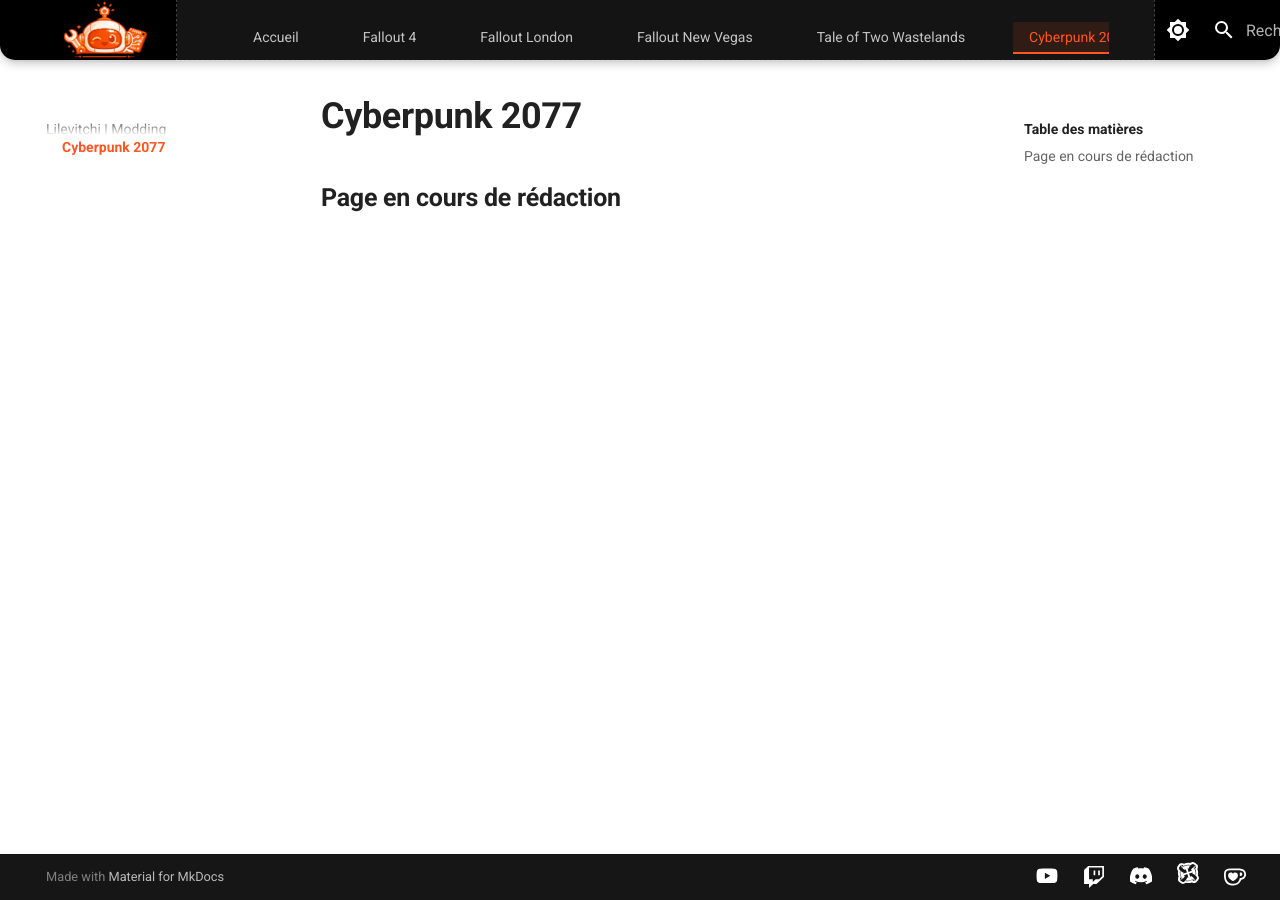
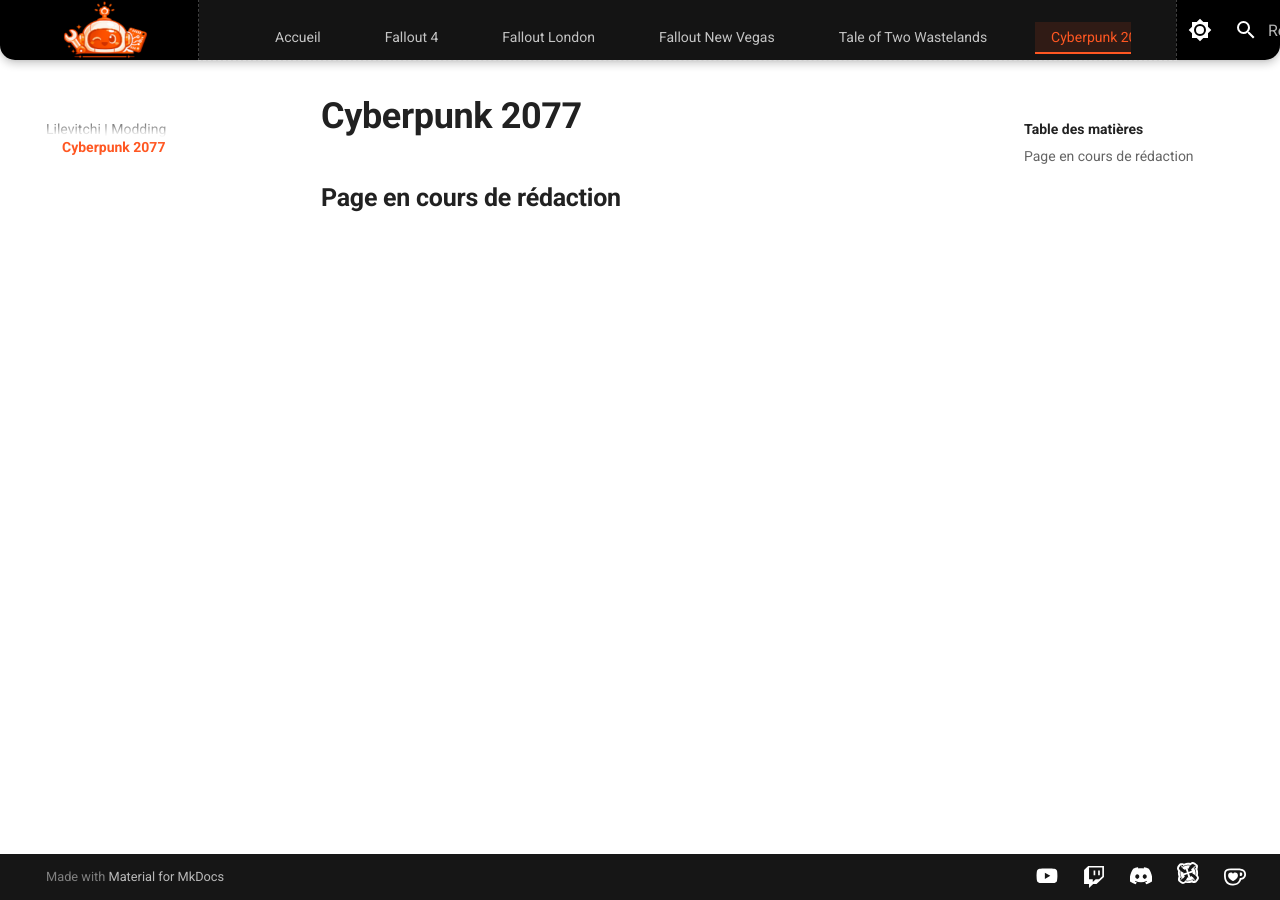
Before and after one commit to Lilevitchi/lilevitchi.github.io, an MkDocs documentation site: the page built from docs/cyberpunk/index.md, in a window 1280 px wide. Built offline with MkDocs 1.6.1 and Material for MkDocs 9.7.7, drawn with Linux system fonts in a browser that asks for light colours.

Commit message:
Update extra.css

```diff
--- a/docs/stylesheets/extra.css
+++ b/docs/stylesheets/extra.css
@@ -100,27 +100,29 @@
   padding: 0 var(--space-md);
 }
 
-[data-md-color-scheme] .md-header__title {
-  display: flex;
-  align-items: center;
-  margin-left: 0.5rem;
-}
-
 /* Logo */
 [data-md-color-scheme] .md-logo img {
   height: 60px;
   display: block;
 }
 
-/* Titre du site — RESTAURÉ
+/* Titre du site */
 [data-md-color-scheme] .md-header__title {
   display: flex;
   align-items: center;
-  margin-right: var(--space-md);
-  flex-shrink: 0;
+  margin-left: 0.5rem;
+  margin-right: 1.5rem;
+  flex-shrink: 0;                 /* Empêche le titre d’être écrasé */
+}
+
+/* Titre du site
+[data-md-color-scheme] .md-header__title {
+  display: flex;
+  align-items: center;
+  margin-left: 0.5rem;
 }*/
 
-/* Titre du site */
+/* Texte du titre */
 [data-md-color-scheme] .md-header__title .md-ellipsis {
   color: var(--accent);
   font-weight: var(--font-bold);
```
